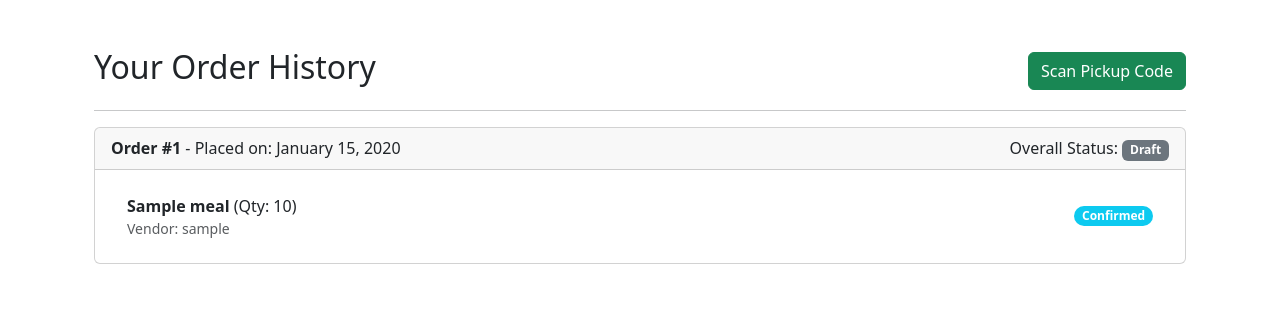
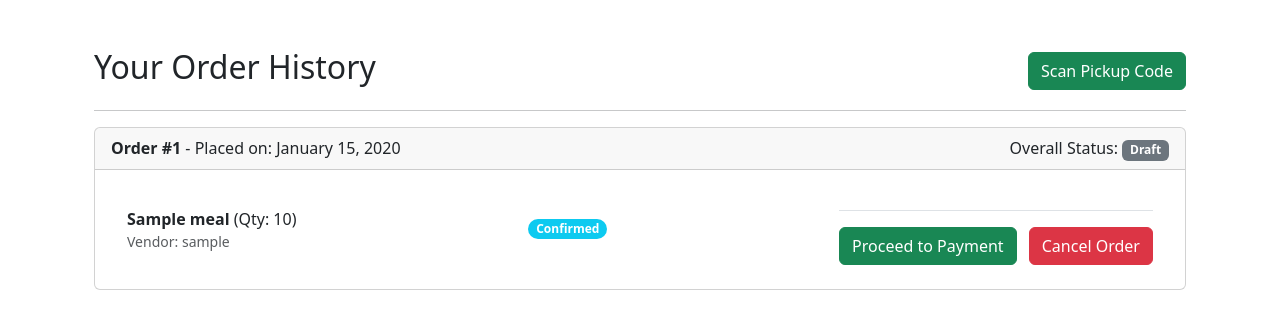
Before and after one commit to FazleRabbbiferdaus172/ScanAppetite, a Django app: page /order-history/ in a window 1280 px wide. Shown: the part 56-385 px from the top of the page. Run offline with Django 5.2, Linux system fonts and the light colour scheme; a user stored in the database is signed in; tables that the repository leaves empty hold one stand-in row (values such as "Sample post"); some libraries are stand-ins or nearby versions.

Commit message:
on order history now draft orders can be canceled or payments can be made

```diff
--- a/orders/models.py
+++ b/orders/models.py
@@ -48,6 +48,7 @@ class OrderItem(models.Model):
         PROCESSING = 'PROCESSING', 'Processing'
         READY_FOR_PICKUP = 'READY_FOR_PICKUP', 'Ready for Pickup'
         DELIVERED = 'DELIVERED', 'Delivered'
+        CANCELLED = 'CANCELLED', 'Cancelled'
 
 
     order = models.ForeignKey(Order, on_delete=models.CASCADE, related_name='items')
--- a/orders/templates/orders/order_history.html
+++ b/orders/templates/orders/order_history.html
@@ -27,7 +27,19 @@
                                         {#                                <img src="{% url 'view_item_barcode' item.id %}" alt="Pickup Barcode" style="max-width: 200px;">#}
                                         <form action="{% url 'confirm_pickup' item.id %}" method="post" class="mt-2">
                                             {% csrf_token %}
-                                    <button type="submit" class="btn btn-sm btn-success">Confirm Pickup (Scan)</button>
+                                            <button type="submit" class="btn btn-sm btn-success">Confirm Pickup (Scan)
+                                            </button>
+                                        </form>
+                                    </div>
+                                {% endif %}
+                                {% if order.status == 'DRAFT' %}
+                                    <div class="mt-3 border-top pt-3">
+                                        <a href="{% url 'invoice_detail' order.id %}" class="btn btn-success">Proceed to
+                                            Payment</a>
+                                        <form action="{% url 'cancel_order' order.id %}" method="post"
+                                              class="d-inline ms-2">
+                                            {% csrf_token %}
+                                            <button type="submit" class="btn btn-danger">Cancel Order</button>
                                         </form>
                                     </div>
                                 {% endif %}
```
Lines whose indentation alone changed are shown as unchanged.
